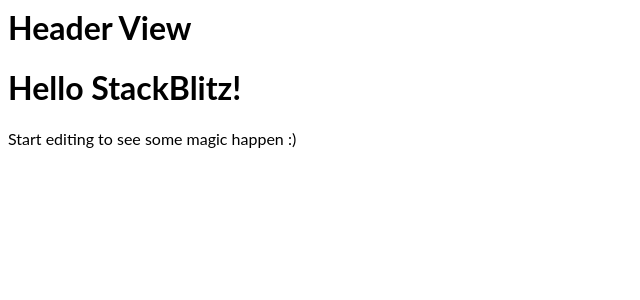
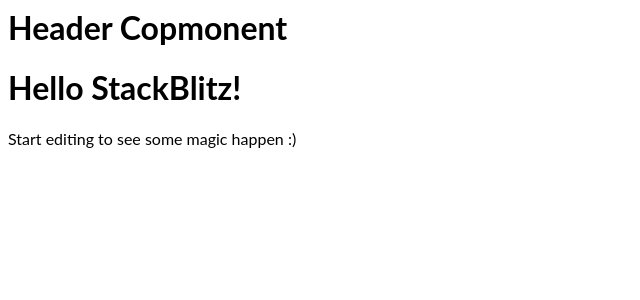
Before and after one commit to kushanz/react-scratch, a React (Create React App) app: page / in a window 1280 px wide. Shown: the top 300 px of the page, without its empty margins (0-640 px from the left). Built offline with nearby package versions, Linux system fonts and the light colour scheme.

Commit message:
1 file modified

```diff
--- a/src/pages/Header.jsx
+++ b/src/pages/Header.jsx
@@ -1,9 +1,9 @@
 import React from "react"
 
-export default function Header() {
+export default function Header(props) {
   return (
     <div>
-      <h1>Header View</h1>
+      <h1>{props.title}</h1>
     </div>
   )
 }
```
